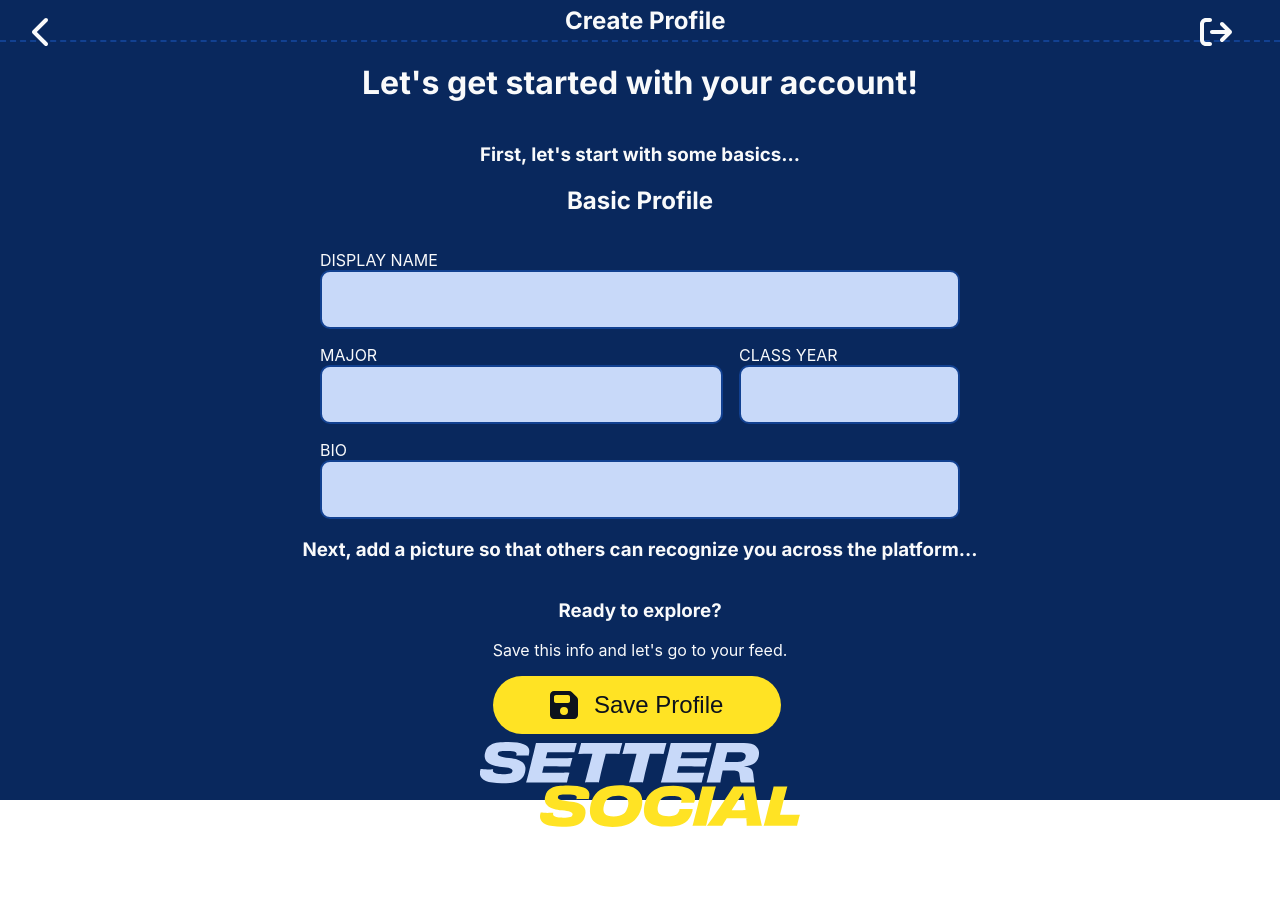
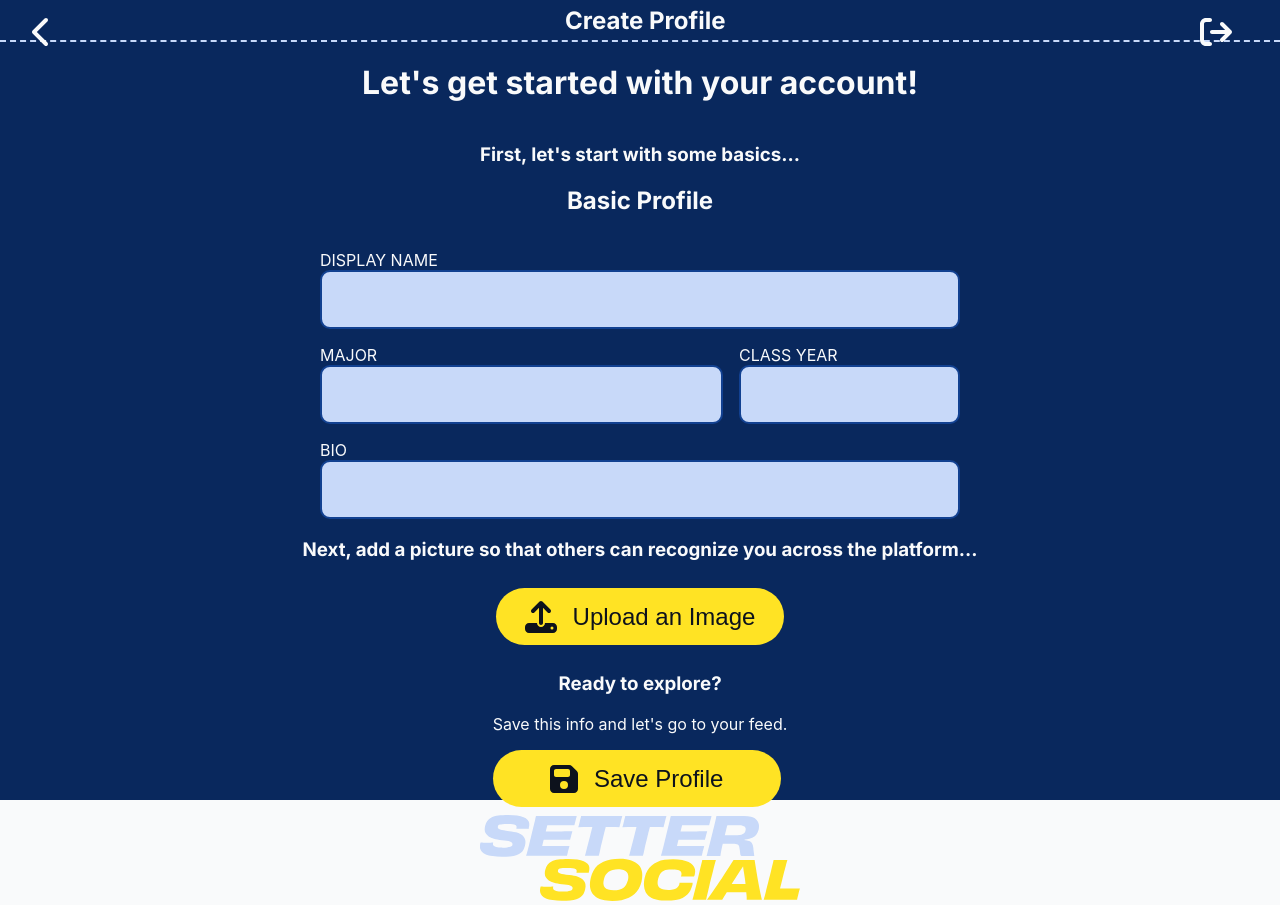
Before and after one commit to paceuniversity/cs491fall2024team4, a React (Create React App) app in the folder setter-social/: page /signup/newprofile in a window 1280 px wide. Before the commit the page ends 831 px from the top, so only its background shows below. Built offline with nearby package versions, Linux system fonts and the light colour scheme.

Commit message:
Updates to Create Profile and components
Updates made to Create Profile screen, it's theming, and related components. The concludes the first development phase of user stories 1 and 4.

```diff
--- /dev/null
+++ b/setter-social/src/components/buttons/ImageUploadButton.js
@@ -0,0 +1,13 @@
+import '../../styles/buttons.css';
+
+import { FontAwesomeIcon } from '@fortawesome/react-fontawesome';
+import { faUpload } from '@fortawesome/free-solid-svg-icons';
+
+const ImageUploadButton = ({ size = '', buttonType = '' }) => (
+    <button className='icon-button' type={buttonType} style={{ width: size }}>
+        <FontAwesomeIcon icon={faUpload} />
+        Upload an Image
+    </button>
+);
+
+export default ImageUploadButton;
--- a/setter-social/src/components/headers/SecondaryHeader.js
+++ b/setter-social/src/components/headers/SecondaryHeader.js
@@ -6,7 +6,7 @@ import { FontAwesomeIcon } from '@fortawesome/react-fontawesome';
 import { faChevronLeft, faArrowRightFromBracket, faXmark, faGear } from '@fortawesome/free-solid-svg-icons';
 
 const SecondaryHeader = ({ screenName = '', backBtn = 'hidden', closeBtn = 'hidden', settingsBtn ='hidden', logOutBtn = 'hidden', showLogo = 'hidden' }) => (
-    <div className='primary__header' style={{ color: 'var(--chalk__white)'}}>
+    <div className='secondary__header' style={{ color: 'var(--chalk__white)'}}>
         <i>
             <FontAwesomeIcon icon={faChevronLeft} className='icon-left' style={{visibility: backBtn}}/>
             <FontAwesomeIcon icon={faXmark} className='icon-left' style={{visibility: closeBtn}}/>
--- a/setter-social/src/pages/CreateProfile.js
+++ b/setter-social/src/pages/CreateProfile.js
@@ -1,11 +1,11 @@
 import '../theme.css';
 
-import PrimaryHeader from '../components/headers/PrimaryHeader';
 import SecondaryHeader from '../components/headers/SecondaryHeader';
 import BackButton from '../components/buttons/BackButton';
 import BasicProfileForm from '../components/forms/BasicProfileForm';
 import SaveProfileButton from '../components/buttons/SaveProfileButton';
 import WordMarkDark from '../components/logos/WordmarkDark';
+import ImageUploadButton from '../components/buttons/ImageUploadButton';
 
 function CreateProfile() {
     return(
@@ -18,8 +18,9 @@ function CreateProfile() {
                 <h3 className='text-center'>First, let's start with some basics...</h3>
                 <BasicProfileForm />
             </div>
-            <div>
+            <div className='flex-center-col'>
                 <h3 className='text-center'>Next, add a picture so that others can recognize you across the platform...</h3>
+                <ImageUploadButton size='18rem' buttonType='button' />
             </div>
             <div>
                 <h3 className='text-center'>Ready to explore?</h3>
@@ -29,16 +30,6 @@ function CreateProfile() {
             <div>
                 <WordMarkDark size='20rem' />
             </div>
-
-            {/* <BackButton /> */}
-{/*             <div>
-            Create Profile Screen
-            header with screen name
-            avatar with edit button "add a profile picture"
-            basic profile form, dispaly name, major, bio, class
-            save profile "save and continue"
-            wordmark on footer
-            </div> */}
         </div>
     );
 }
--- a/setter-social/src/styles/headers.css
+++ b/setter-social/src/styles/headers.css
@@ -8,18 +8,28 @@
     width: 100vw;
 }
 
-.primary__header span {
+.secondary__header {
+    align-items: center;
+    border-bottom: 2px dashed var(--sky__blue);
+    color: var(--chalk__white);
+    display: flex;
+    height: 4rem;
+    position: sticky;
+    width: 100vw;
+}
+
+.primary__header, .secondary__header span {
     align-items: center;
     display: flex;
     justify-items: center;
     margin: 0 auto;
 }
 
-.primary__header h2 {
+.primary__header, .secondary__header h2 {
     text-align: center;
 }
 
-.primary__header img {
+.primary__header, .secondary__header img {
     height: 2.5rem;
     width: auto;
 }
--- a/setter-social/src/theme.css
+++ b/setter-social/src/theme.css
@@ -36,6 +36,7 @@
 /* font styles */
 
 body {
+    background: var(--chalk__white);
     color: var(--vintage__black);
     font-family: "Inter", sans-serif;
     font-optical-sizing: auto;
```
